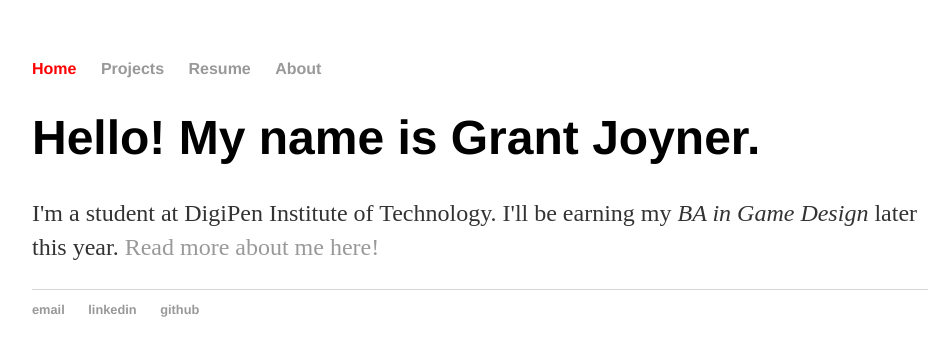
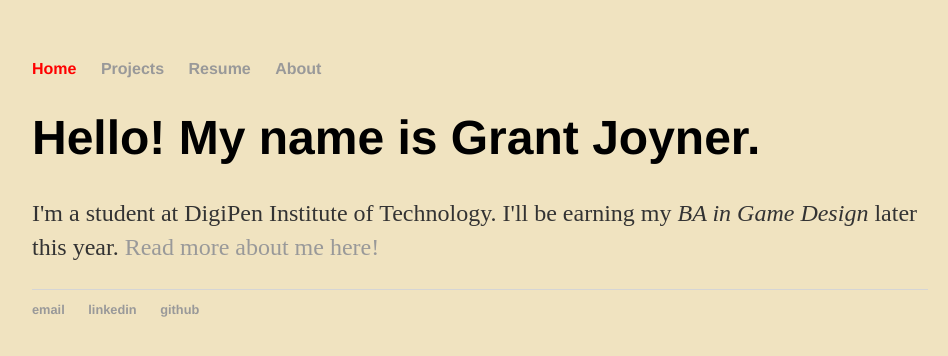
Before and after one commit to digigrant/digigrant.github.io, a Jekyll site: the page built from index.html, in a window 1280 px wide. Shown: the top 356 px of the page, without its empty margins (160-1108 px from the left). Built offline with Jekyll 4.4.1, drawn with Linux system fonts in a browser that asks for light colours.

Commit message:
Update main.scss

```diff
--- a/_sass/main.scss
+++ b/_sass/main.scss
@@ -2,6 +2,7 @@ $font-family: 'Helvetica', 'Arial', 'Sans-Serif';
 
 body
 {
+    background-color: #F0E3C0;
     margin: 60px auto;
     width: 70%;
 }
```
